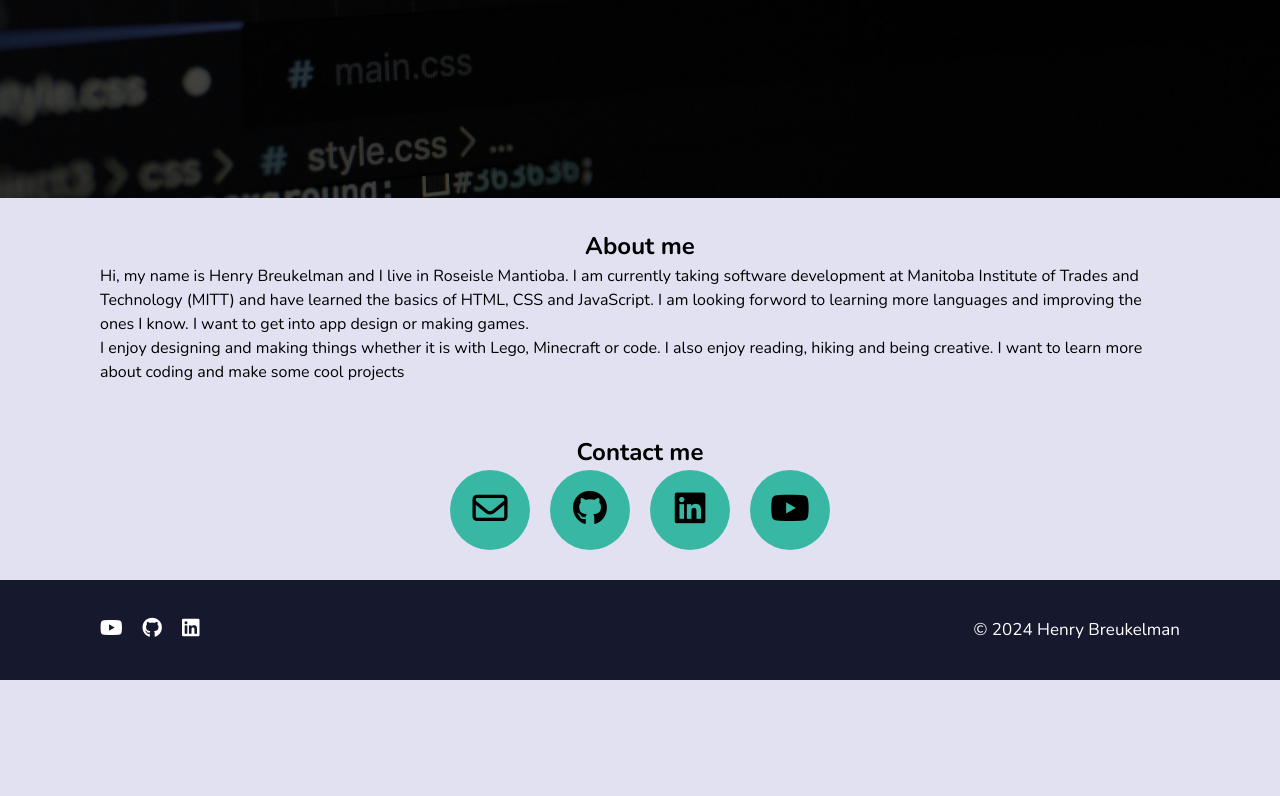
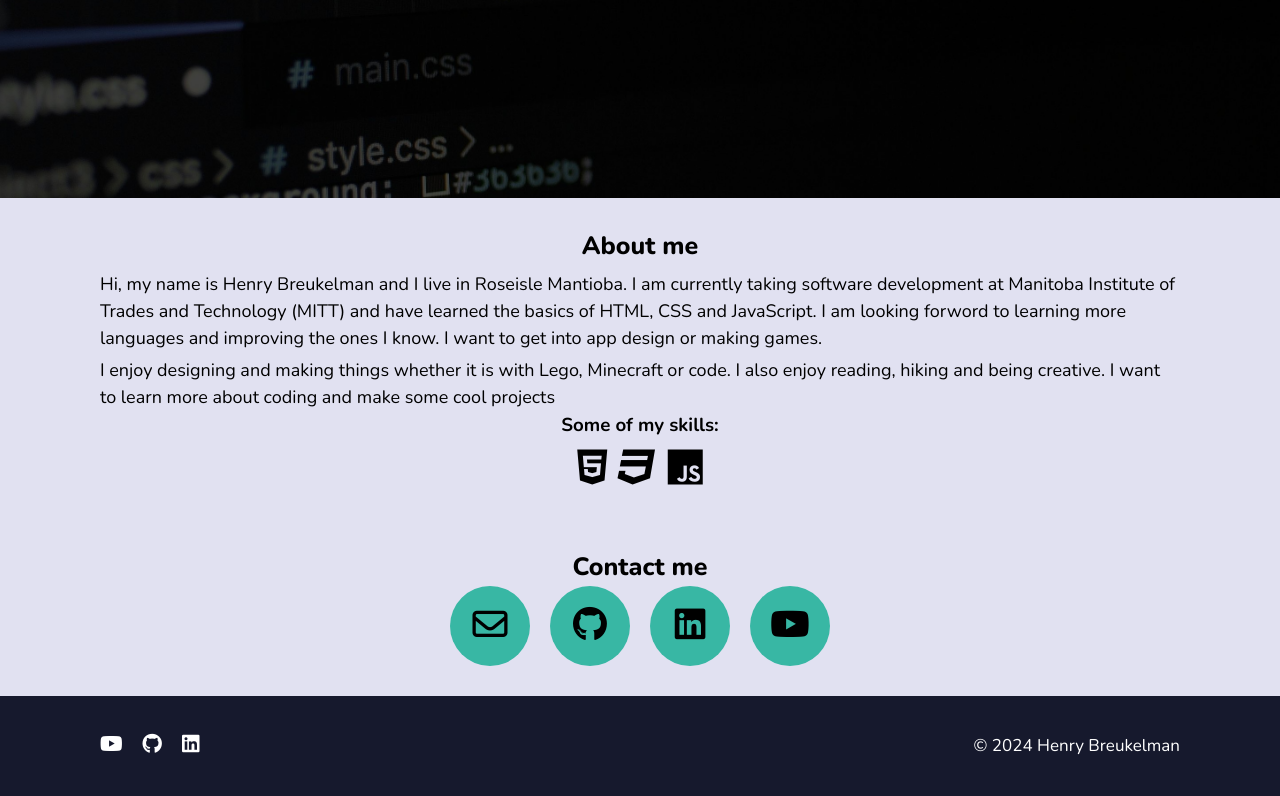
Before and after one commit to HenryBreukelman/my-website, a plain HTML site: page index.html in a window 1280 px wide. Shown: the part 602-1398 px from the top of the page. Before the commit the page ends 1282 px from the top, so only its background shows below. Drawn offline with nearby package versions, Linux system fonts and the light colour scheme.

Commit message:
add to about

```diff
--- a/assets/style/index.css
+++ b/assets/style/index.css
@@ -97,7 +97,19 @@ nav ul li a:hover {
 
 /*about*/
 
+.about-me p {
+    margin-top: 5px;
+    font-size: 18px;
+}
 
+.title {
+    font-size: 25px;
+    font-weight: 800;
+}
+
+.languages {
+    font-size: 40px;
+}
 
 /*contact*/
 
--- a/index.html
+++ b/index.html
@@ -31,8 +31,8 @@
                 </div>
                 <nav>
                     <ul class="flex">
-                    <li><a href="#">About Me</a></li>
-                    <li><a href="#">Contact</a></li>
+                        <li><a href="#contact">About Me</a></li>
+                        <li><a href="#about">Contact</a></li>
                     </ul>
                 </nav>
             </div>
@@ -46,8 +46,8 @@
                 </div>
             </section>
             <!--about-->
-            <section class="about-me container">
-                <h2 class="center">About me</h2>
+            <section class="about-me container" id="about">
+                <h2 class="center title">About me</h2>
                 <p>
                     Hi, my name is Henry Breukelman and I live in Roseisle Mantioba.
                     I am currently taking software development at Manitoba
@@ -62,10 +62,20 @@
                     creative. I want to learn more about coding and make some cool
                     projects
                 </p>
+                <h3 class="center">
+                    Some of my skills:
+                </h3>
+                <div class="center">
+                    <div class="languages">
+                        <i class="fa-brands fa-html5"></i>
+                        <i class="fa-brands fa-css3"></i>
+                        <i class="fa-brands fa-js"></i>
+                    </div>
+                </div>
             </section>
             <!--contact-->
-            <section class="contact-me container center">
-                <h2>Contact me</h2>
+            <section class="contact-me container center" id="contact">
+                <h2 class="title">Contact me</h2>
                 <div class="contacts">
                     <ul class="flex">
                         <li class="contact-box center">
```
Lines whose indentation alone changed are shown as unchanged.
